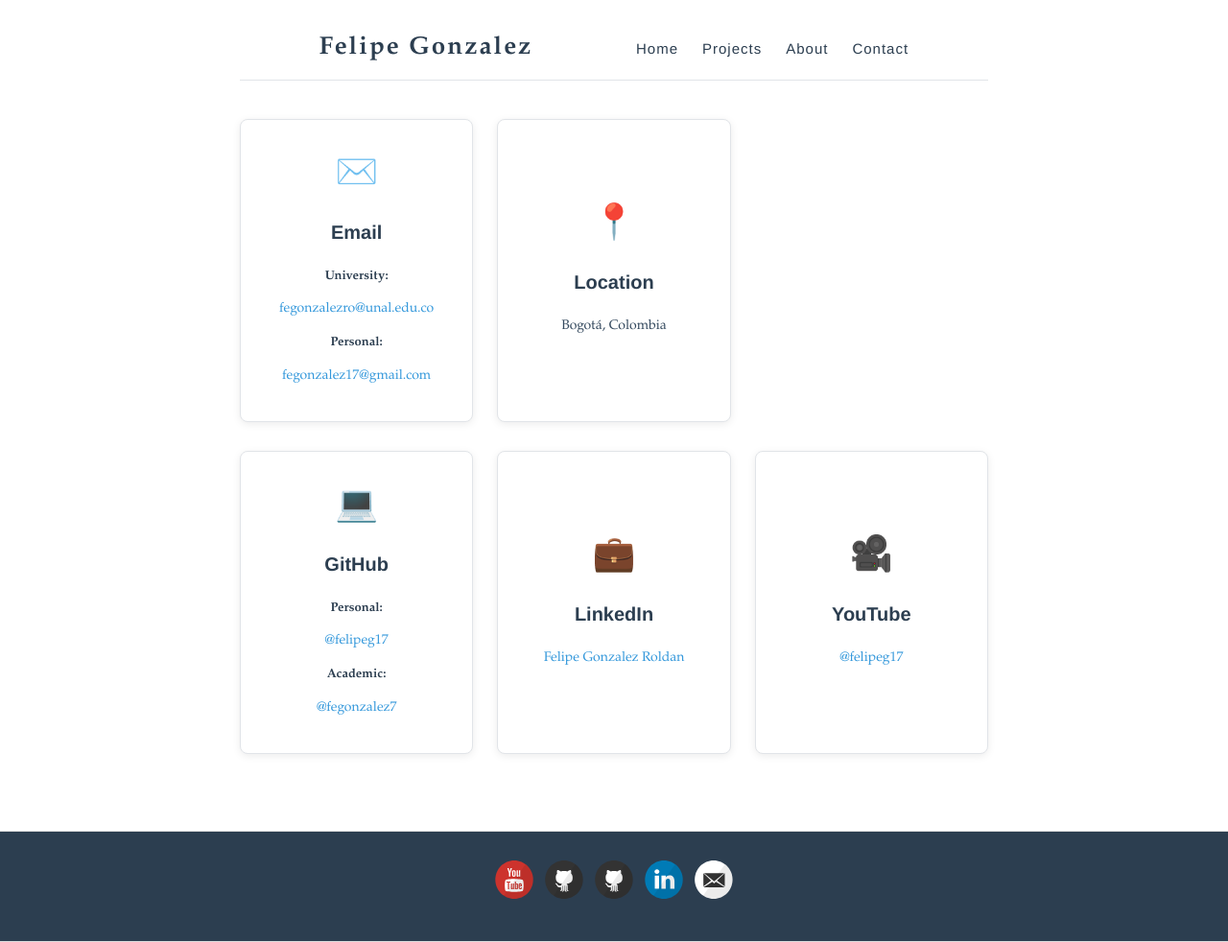
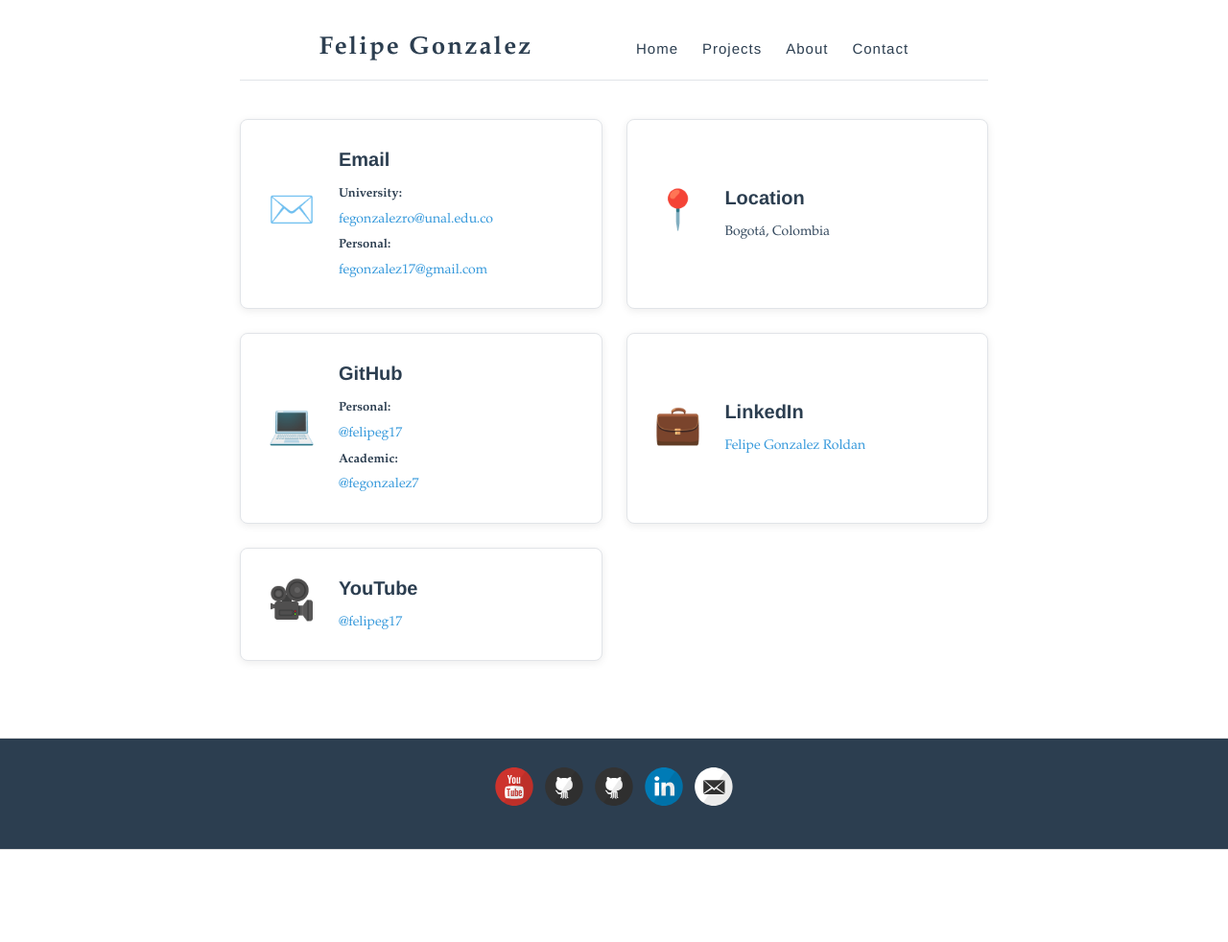
Before and after one commit to felipeg17/felipeg17.github.io, a Jekyll site: the page built from contact/index.html, in a window 1280 px wide. Shown: the whole page at 96% size. Built offline with Jekyll 4.4.1, drawn with Linux system fonts in a browser that asks for light colours; after the commit the page ends 900 px from its top, so only the background shows below that.

Commit message:
feat: lay out contact cards horizontally in a two-column grid
Co-Authored-By: Claude Sonnet 5.5 <noreply@anthropic.com>

```diff
--- a/contact/index.html
+++ b/contact/index.html
@@ -15,7 +15,7 @@ title: Contact
 
 .contact-grid {
   display: grid;
-  grid-template-columns: repeat(3, 1fr);
+  grid-template-columns: repeat(2, 1fr);
   gap: 25px;
   margin-bottom: 25px;
 }
@@ -24,14 +24,15 @@ title: Contact
   background: #fff;
   border: 1px solid #e1e4e8;
   border-radius: 8px;
-  padding: 30px 20px;
-  text-align: center;
+  padding: 24px 28px;
+  text-align: left;
   transition: all 0.3s ease;
   box-shadow: 0 2px 8px rgba(0,0,0,0.08);
   display: flex;
-  flex-direction: column;
+  flex-direction: row;
   align-items: center;
-  justify-content: center;
+  gap: 24px;
+  justify-content: flex-start;
 }
 
 .contact-card:hover {
@@ -40,24 +41,24 @@ title: Contact
 }
 
 .contact-icon {
-  font-size: 36px;
-  margin-bottom: 12px;
+  font-size: 40px;
+  flex-shrink: 0;
 }
 
 .contact-card h3 {
   font-size: 16px;
   color: #2c3e50;
   font-weight: 600;
-  margin: 0 0 12px 0;
-  text-align: center;
+  margin: 0 0 8px 0;
+  text-align: left;
 }
 
 .contact-card p {
   font-size: 14px;
   color: #34495e;
   line-height: 1.6;
-  margin: 6px 0;
-  text-align: center;
+  margin: 4px 0;
+  text-align: left;
 }
 
 .contact-card a {
@@ -75,7 +76,6 @@ title: Contact
 .contact-card small {
   font-size: 12px;
   color: #7f8c8d;
-  text-align: center;
 }
 
 .contact-card strong {
@@ -91,46 +91,52 @@ title: Contact
 </style>
 
 <div class="contact-page">
-  <!-- Row 1: Contact Info -->
+  <!-- Contact cards -->
   <div class="contact-grid">
     <div class="contact-card">
       <div class="contact-icon">✉️</div>
+      <div class="contact-body">
         <h3>Email</h3>
         <p><strong>University:</strong></p>
         <p><a href="mailto:fegonzalezro@unal.edu.co">fegonzalezro@unal.edu.co</a></p>
         <p><strong>Personal:</strong></p>
         <p><a href="mailto:fegonzalez17@gmail.com">fegonzalez17@gmail.com</a></p>
       </div>
+    </div>
 
     <div class="contact-card">
       <div class="contact-icon">📍</div>
+      <div class="contact-body">
         <h3>Location</h3>
         <p>Bogotá, Colombia</p>
       </div>
-
     </div>
 
-  <!-- Row 2: Social Links -->
-  <div class="contact-grid">
     <div class="contact-card">
       <div class="contact-icon">💻</div>
+      <div class="contact-body">
         <h3>GitHub</h3>
         <p><strong>Personal:</strong></p>
         <p><a href="https://github.com/felipeg17" target="_blank">@felipeg17</a></p>
         <p><strong>Academic:</strong></p>
         <p><a href="https://github.com/fegonzalez7" target="_blank">@fegonzalez7</a></p>
       </div>
+    </div>
 
     <div class="contact-card">
       <div class="contact-icon">💼</div>
+      <div class="contact-body">
         <h3>LinkedIn</h3>
         <p><a href="https://www.linkedin.com/in/felipegonzalezroldan/" target="_blank">Felipe Gonzalez Roldan</a></p>
+      </div>
     </div>
 
     <div class="contact-card">
       <div class="contact-icon">🎥</div>
+      <div class="contact-body">
         <h3>YouTube</h3>
         <p><a href="https://www.youtube.com/@felipeg17" target="_blank">@felipeg17</a></p>
       </div>
     </div>
   </div>
+</div>
```
Lines whose indentation alone changed are shown as unchanged.
